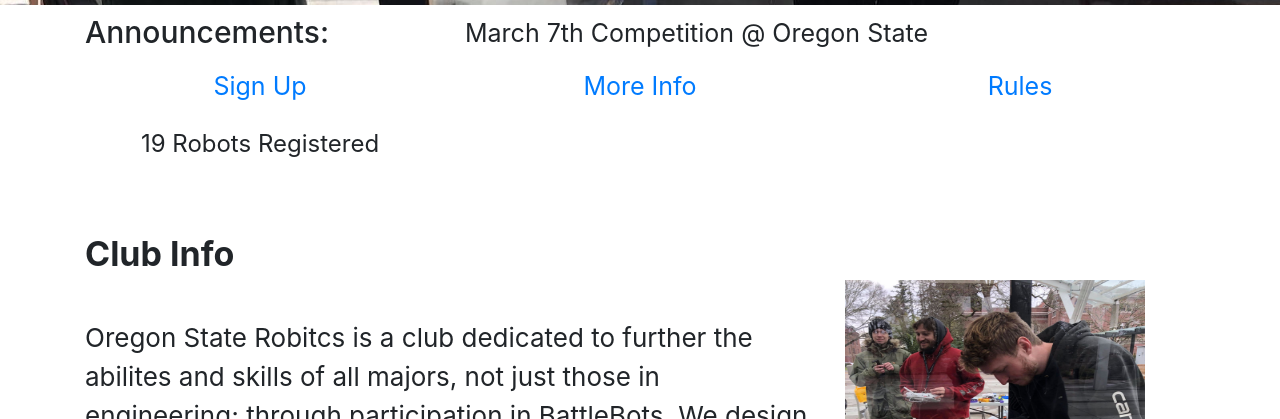
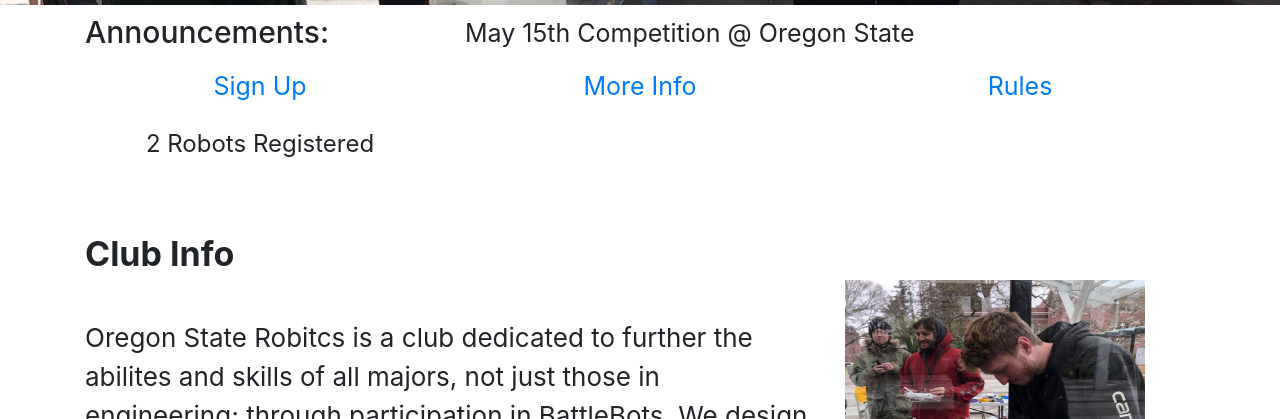
Before and after one commit to OSU-BattleBots/OSU-BattleBots.github.io, a plain HTML site: page index.html in a window 1280 px wide. Shown: the part 681-1100 px from the top of the page. Drawn offline with Linux system fonts and the light colour scheme.

Commit message:
new event date added

```diff
--- a/index.html
+++ b/index.html
@@ -45,7 +45,7 @@
                     <h1 style="padding-top: 9px;font-size: 30px;">Announcements:</h1>
                 </div>
                 <div class="col-md-8">
-                    <p class="text-left" style="padding-left: 0px;font-size: 25px;width: 780px;padding-top: 10px;">March 7th Competition @ Oregon State</p>
+                    <p class="text-left" style="padding-left: 0px;font-size: 25px;width: 780px;padding-top: 10px;">May 15th Competition @ Oregon State</p>
                 </div>
             </div>
         </div>
@@ -59,7 +59,7 @@
             </div>
             <div class="row text-center">
                 <div class="col-md-4">
-                    <p style="font-size: 24px;padding-top: 20px;">19 Robots Registered</p>
+                    <p style="font-size: 24px;padding-top: 20px;">2 Robots Registered</p>
                 </div>
                 <div class="col-md-4"></div>
                 <div class="col-md-4"></div>
```
